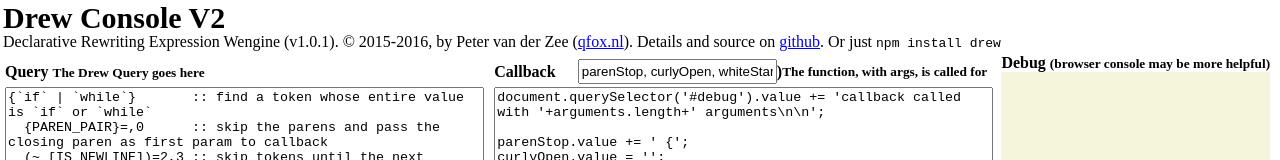
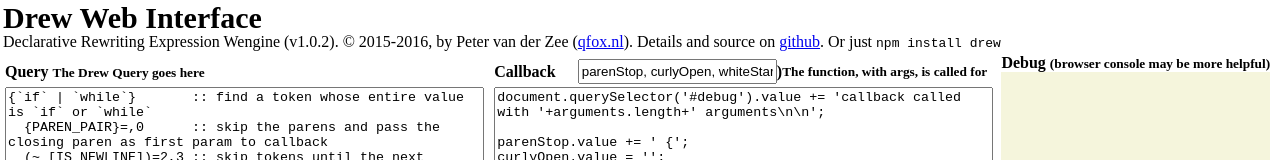
Before and after one commit to pvdz/drew, a website: page src/web/web.html in a window 1280 px wide. Shown: the top 160 px of the page. Drawn offline with Linux system fonts and the light colour scheme.

Commit message:
Bump to v1.0.2

```diff
--- a/package.json
+++ b/package.json
@@ -1,6 +1,6 @@
 {
   "name": "drew",
-  "version": "1.0.1",
+  "version": "1.0.2",
   "main": "dist/drew-dist.js",
   "description": "Apply a query to a language cut up in chunks, or tokens, so you can find certain structures with ease and analyze or rewrite them.",
   "repository": {
--- a/src/web/web.html
+++ b/src/web/web.html
@@ -1,7 +1,7 @@
 <!doctype html>
 <html>
   <head>
-    <title>Drew console v2</title>
+    <title>Drew web interface</title>
     <style>
       html, body { width: 100%; height: 100%; margin: 0; padding: 0; border: 0; }
 
@@ -53,8 +53,8 @@
   </head>
   <body>
     <header>
-      <h1>Drew Console V2</h1>
-      <div>Declarative Rewriting Expression Wengine (v1.0.1). &copy; 2015-2016, by Peter van der Zee (<a href="http://qfox.nl/">qfox.nl</a>). Details and source on <a href="https://github.com/qfox/drew/">github</a>. Or just <code>npm install drew</code></div>
+      <h1>Drew Web Interface</h1>
+      <div>Declarative Rewriting Expression Wengine (v1.0.2). &copy; 2015-2016, by Peter van der Zee (<a href="http://qfox.nl/">qfox.nl</a>). Details and source on <a href="https://github.com/qfox/drew/">github</a>. Or just <code>npm install drew</code></div>
     </header>
     <div class="main">
       <div class="left">
```
